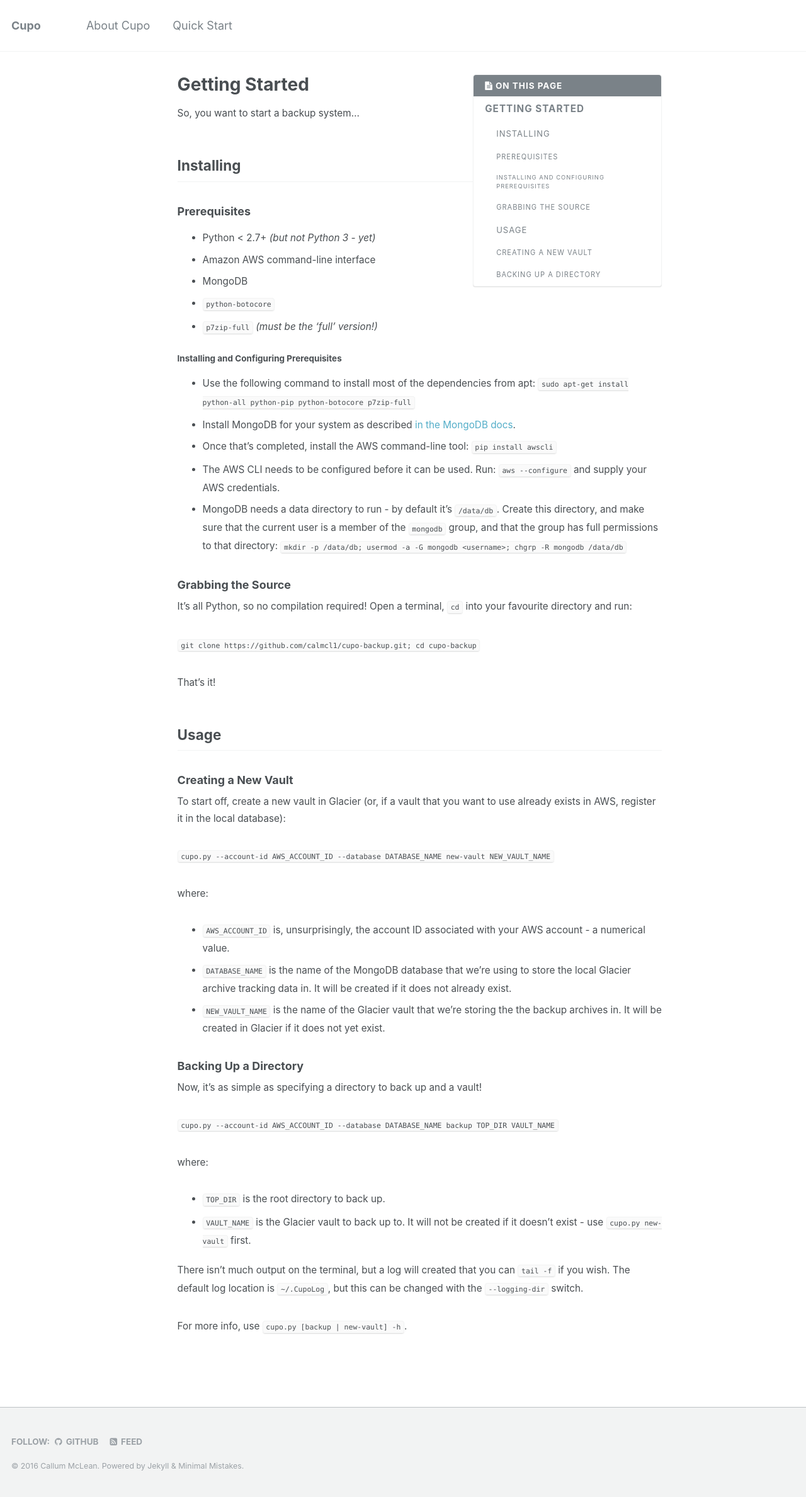
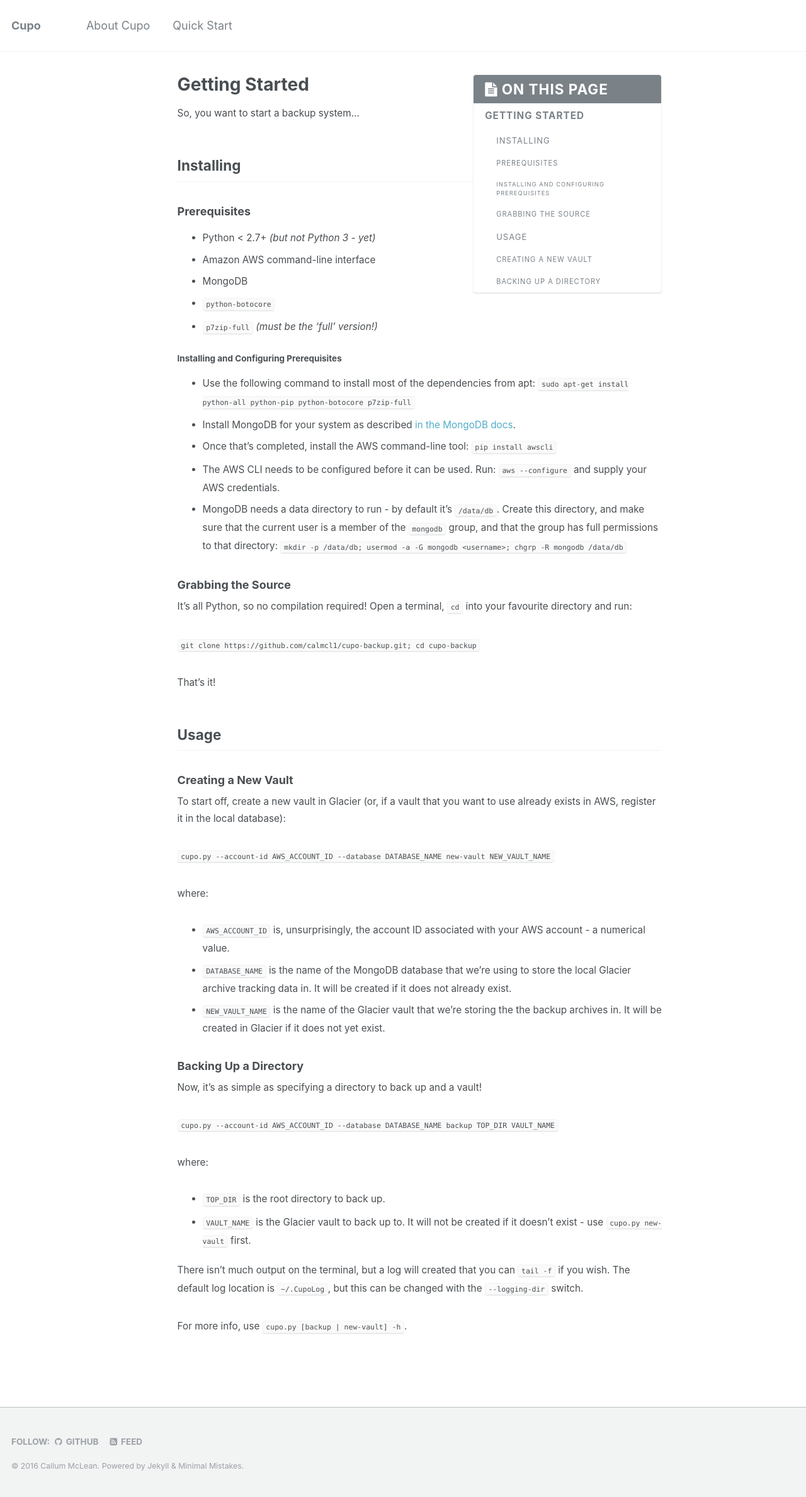
Before and after one commit to hcr923fm/cupo-backup, a Jekyll site: the page built from _pages/quick_start.md, in a window 1280 px wide. Shown: the whole page at 63% size. Built offline with Jekyll 4.4.1, drawn with Linux system fonts in a browser that asks for light colours.

Commit message:
more toc troubles

```diff
--- a/_sass/_navigation.scss
+++ b/_sass/_navigation.scss
@@ -349,7 +349,7 @@
   margin: 0;
   padding: 0.5rem 1rem;
   font-family: $sans-serif-narrow;
-  font-size: $type-size-5;
+  font-size: $type-size-4;
   font-weight: bold;
 }
 
@@ -358,7 +358,7 @@
   margin: 0.5rem 0;
   padding: 0.5rem 0;
   font-family: $sans-serif-narrow;
-  font-size: $type-size-6;
+  font-size: $type-size-4;
   font-weight: bold;
   text-transform: uppercase;
   border-bottom: 1px solid $border-color;
@@ -381,7 +381,7 @@
 
   .nav__title {
     color: #fff;
-    font-size: $type-size-6;
+    font-size: $type-size-4;
     background: $primary-color;
     border-top-left-radius: $border-radius;
     border-top-right-radius: $border-radius;
```
